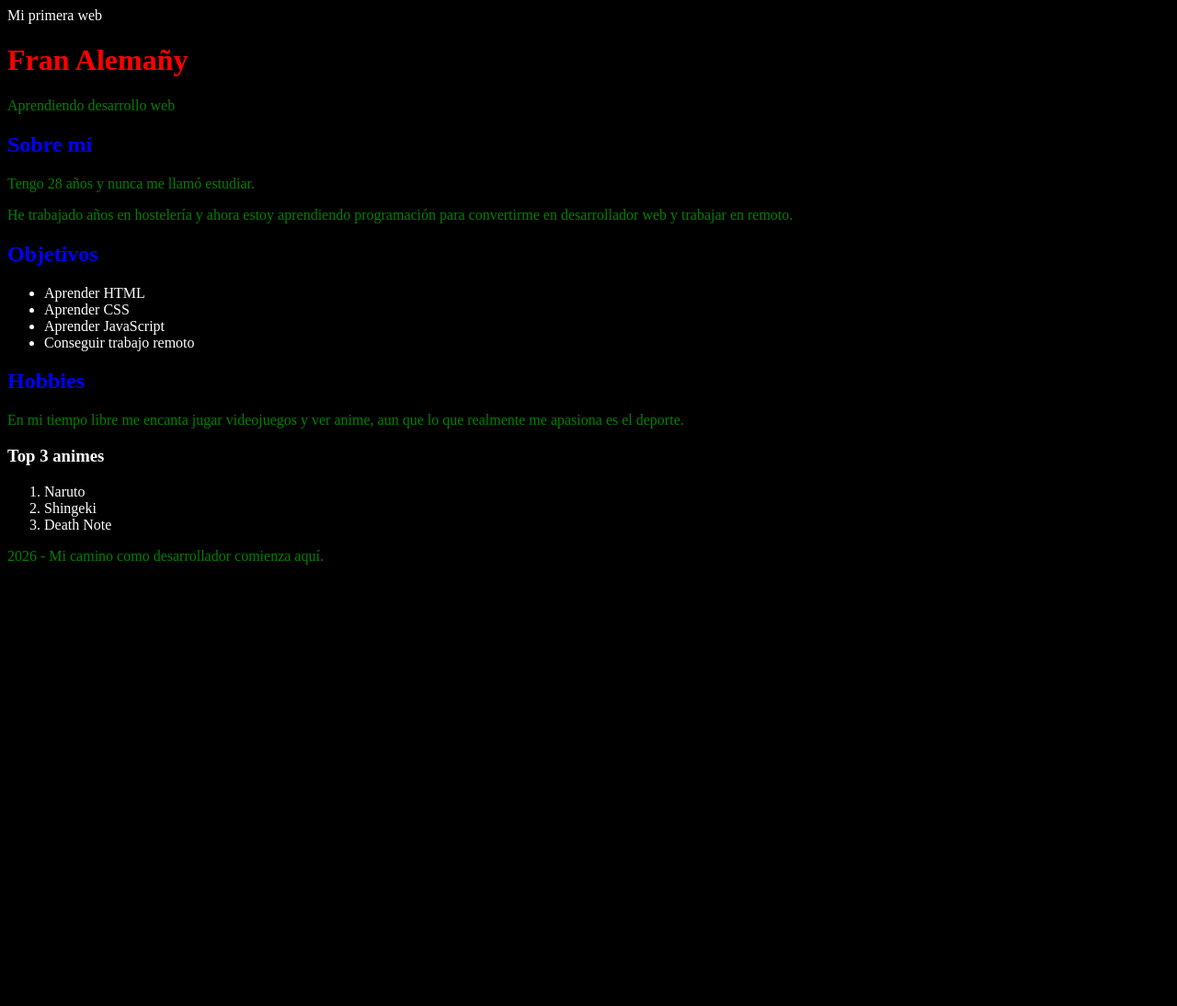
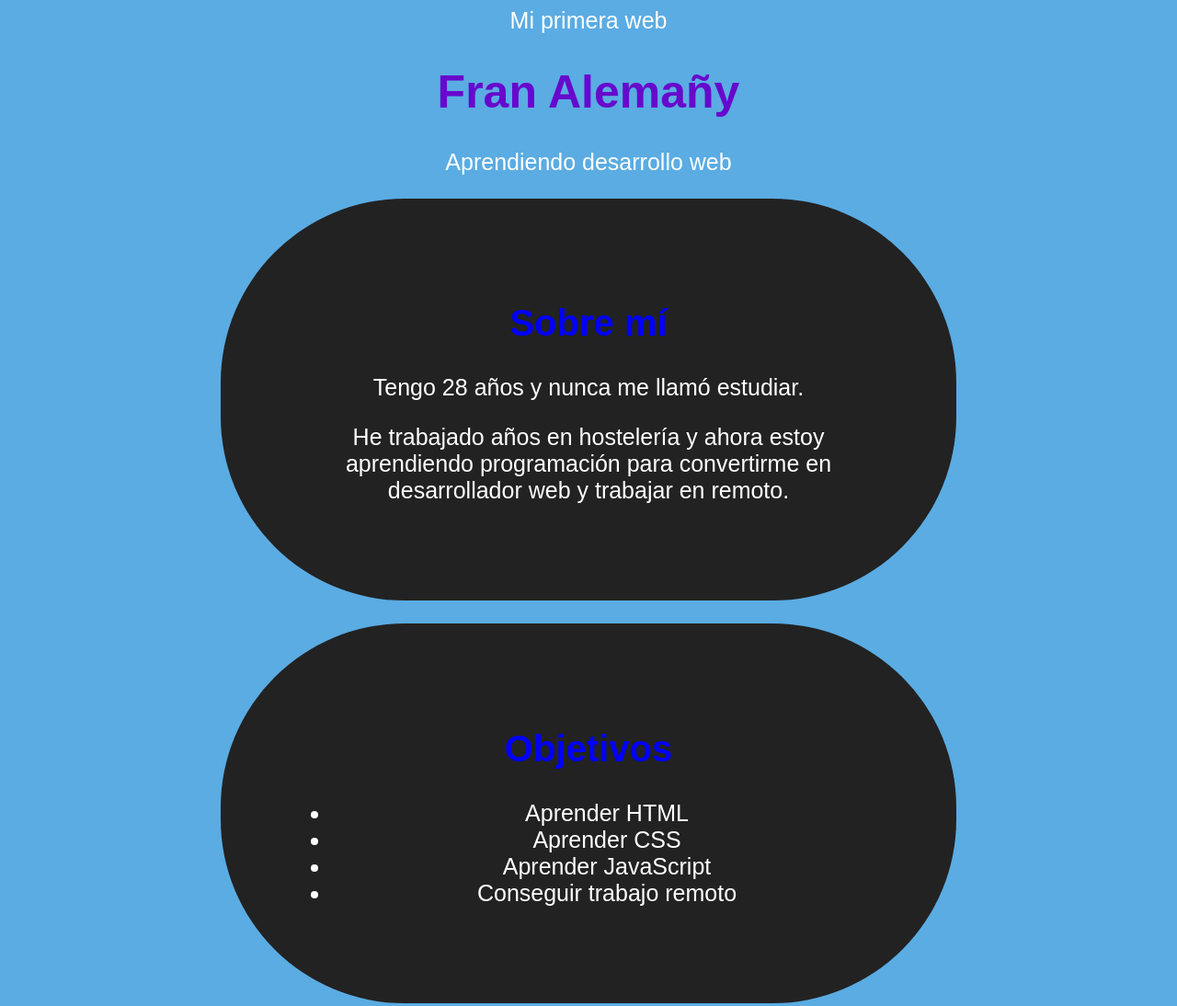
Before and after one commit to franalemany/mi-primera-web, a plain HTML site: page fundamentos-web/mi-primera-web/index.html in a window 1280 px wide. Shown: the top 1094 px of the page at 92% size. Before the commit the page ends 800 px from the top, so only its background shows below. Drawn offline with Linux system fonts and the light colour scheme.

Commit message:
Curioseando el CSS por mi cuenta

```diff
--- a/fundamentos-web/mi-primera-web/style.css
+++ b/fundamentos-web/mi-primera-web/style.css
@@ -1,16 +1,40 @@
 body {
-    background-color: black;
-    color: white;
+    background-color: rgb(90, 172, 227);
+    color: rgb(255, 255, 255);
+    font-size: 25px;
+    font-family:Cambria, Cochin, Georgia, Times, 'Times New Roman', serif;
 }
 h1 {
-    color: red;
+    color: rgb(103, 9, 204);
+    font-size: 50px;
 }
 p {
-    color: green;
+    color: rgb(255, 255, 255);
 }
 h2 {
     color: blue;
 }
 p {
-    front-size: 20px;
+    font-size: 25px;
 }
+body {
+    font-family: Arial;
+}
+h2 {
+    font-size: 40px;
+}
+body {
+    text-align: center;
+}
+main {
+    width: 800px;
+    margin: auto;
+}
+section {
+    margin-bottom: 25px;
+}
+section {
+    background-color: #222;
+    padding: 80px;
+    border-radius: 200px;
+}
```
